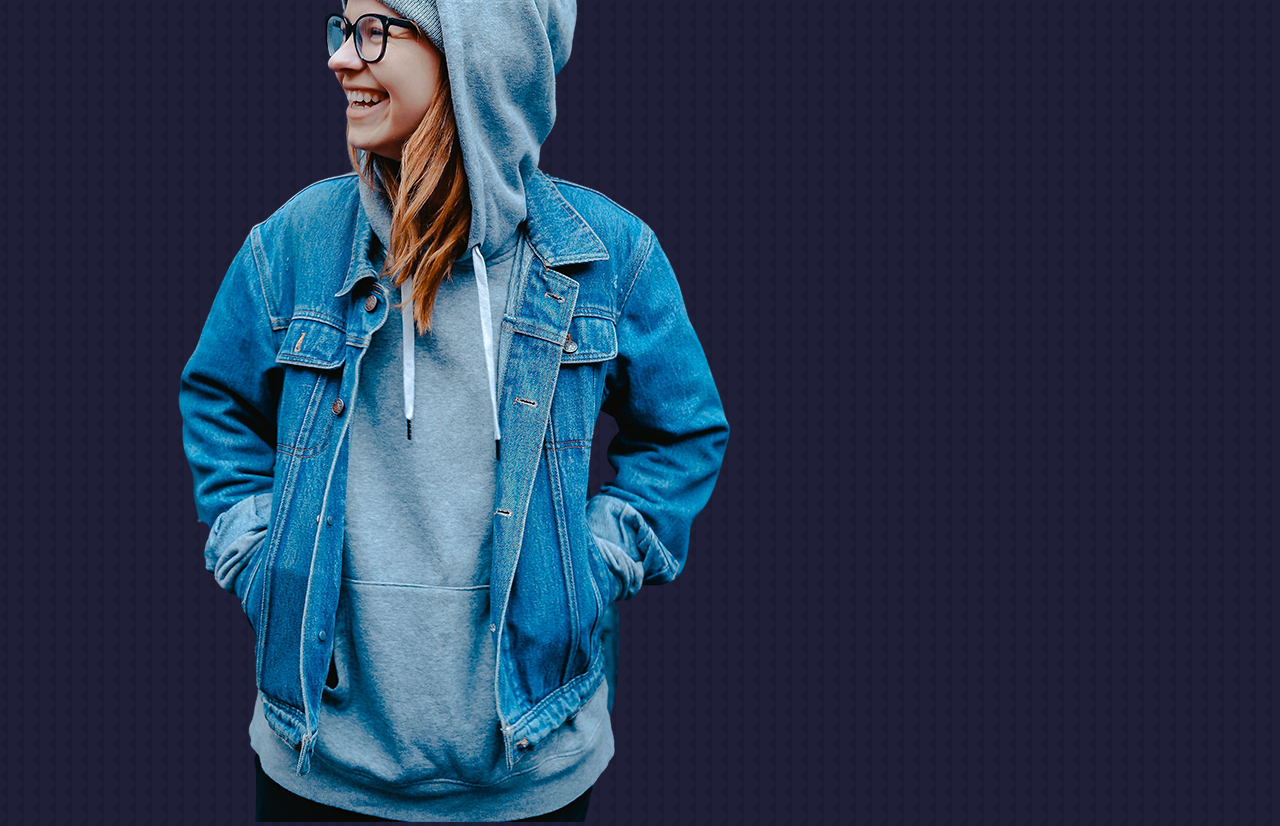
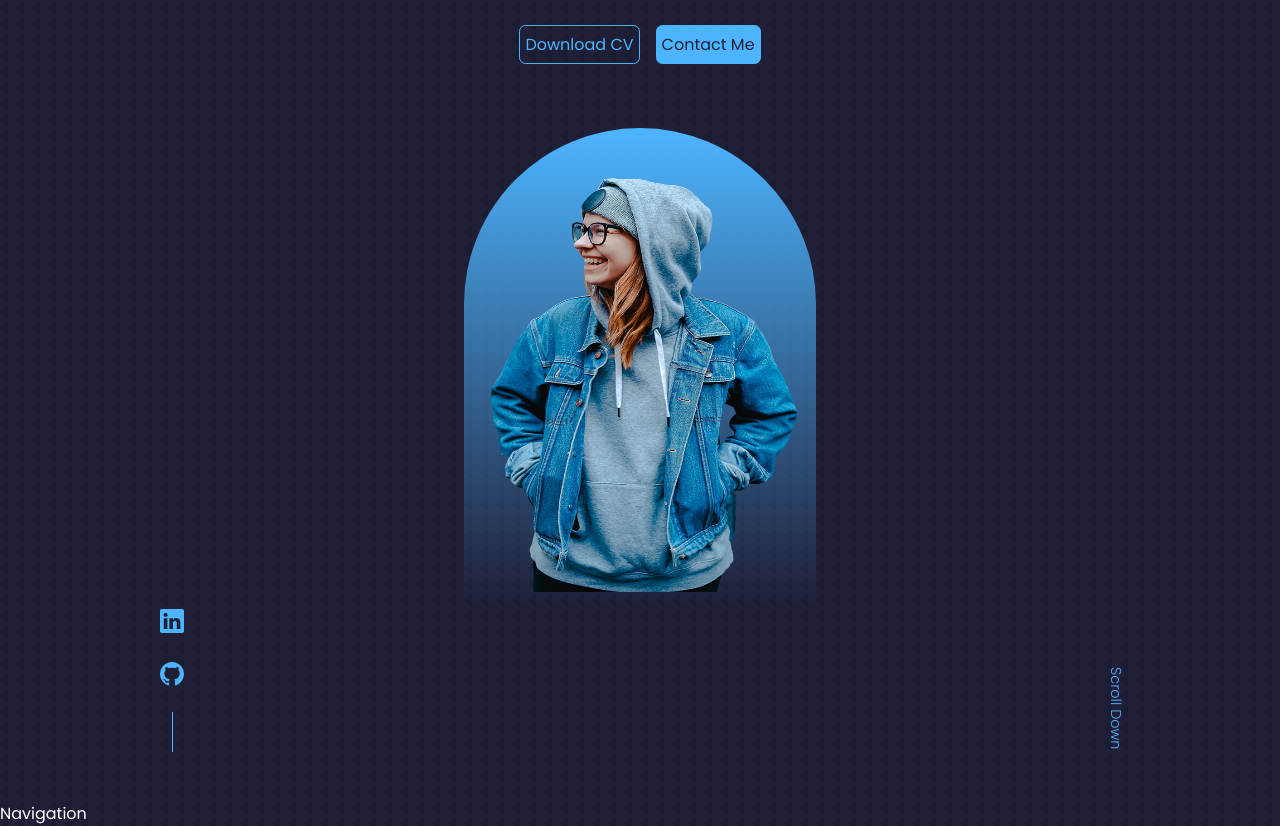
Before and after one commit to SNatty98/portfolio, a React (Create React App) app: page / in a window 1280 px wide. Shown: the part 240-1066 px from the top of the page. Built offline with nearby package versions, Linux system fonts and the light colour scheme.

Commit message:
Header styling

```diff
--- a/package.json
+++ b/package.json
@@ -8,6 +8,7 @@
     "@testing-library/user-event": "^13.5.0",
     "react": "^18.2.0",
     "react-dom": "^18.2.0",
+    "react-icons": "^4.4.0",
     "react-scripts": "5.0.1",
     "web-vitals": "^2.1.4"
   },
--- a/src/components/header/Header.jsx
+++ b/src/components/header/Header.jsx
@@ -1,6 +1,7 @@
 import "./header.css";
 import CTA from "./CTA";
 import ME from "../../assets/me.png";
+import HeaderSocials from "./HeaderSocials";
 
 const Header = () => {
   return (
@@ -10,9 +11,9 @@
         <h1>Sean Natty</h1>
         <h5 className="text-light">Frontend Developer</h5>
         <CTA />
-
-        <div className="me">
-          <img src={ME} alt="" />
+        <HeaderSocials />
+        <div >
+          <img className="me" src={ME} alt="" />
         </div>
 
         <a href="#contact" className="scroll__down">
--- a/src/components/header/HeaderSocials.jsx
+++ b/src/components/header/HeaderSocials.jsx
@@ -1,10 +1,18 @@
-import React from "react";
+import { BsLinkedin } from "react-icons/bs";
+import { BsGithub } from "react-icons/bs";
 
 const HeaderSocials = () => {
   return (
     <div className="header__socials">
-      <a href="https://www.linkedin.com/in/sean-natty-37119a195/" target="_blank"></a>
-      <a href="https://www.github.com" target="_blank"></a>
+      <a
+        href="https://www.linkedin.com/in/sean-natty-37119a195/"
+        target="_blank"
+      >
+        <BsLinkedin />
+      </a>
+      <a href="https://www.github.com" target="_blank">
+        <BsGithub />
+      </a>
     </div>
   );
 };
--- a/src/components/header/header.css
+++ b/src/components/header/header.css
@@ -0,0 +1,75 @@
+header {
+  height: 130vh;
+  padding-top: 7rem;
+  overflow: hidden;
+}
+
+.header__container {
+  text-align: center;
+  height: 100%;
+  position: relative;
+}
+
+/* Call to action buttons */
+
+.cta {
+  margin-top: 2.5rem;
+  display: flex;
+  gap: 1rem;
+  justify-content: center;
+}
+
+/* Socials */
+
+.header__socials {
+  display: flex;
+  flex-direction: column;
+  align-items: center;
+  gap: 0.8rem;
+  position: absolute;
+  left: 0px;
+  bottom: 3rem;
+  font-size: 24px;
+}
+
+.header__socials::after {
+  content: "";
+  width: 1px;
+  height: 2.5rem;
+  background: var(--color-primary);
+}
+
+/* IMAGE */
+
+.me {
+  background: linear-gradient(var(--color-primary), transparent);
+  width: 22rem;
+  height: 30rem;
+  position: absolute;
+  left: calc(50% - 11rem);
+  margin-top: 4rem;
+  border-radius: 12rem 12rem 0 0;
+  overflow: hidden;
+  padding: 3rem 1rem 1rem 1rem;
+}
+
+/* SCROLL DOWN */
+
+.scroll__down {
+  position: absolute;
+  right: -2.3rem;
+  bottom: 5rem;
+  transform: rotate(90deg);
+  font-weight: 300;
+  font-size: 0.9rem;
+}
+
+/* MEDIUM DEVICES */
+
+@media screen and (max-width: 1024px) {
+}
+
+/* SMALL DEVICES */
+
+@media screen and (max-width: 600px) {
+}
```
Also changed, not shown: 1 other file (tests, documents, lock files or other folders).
